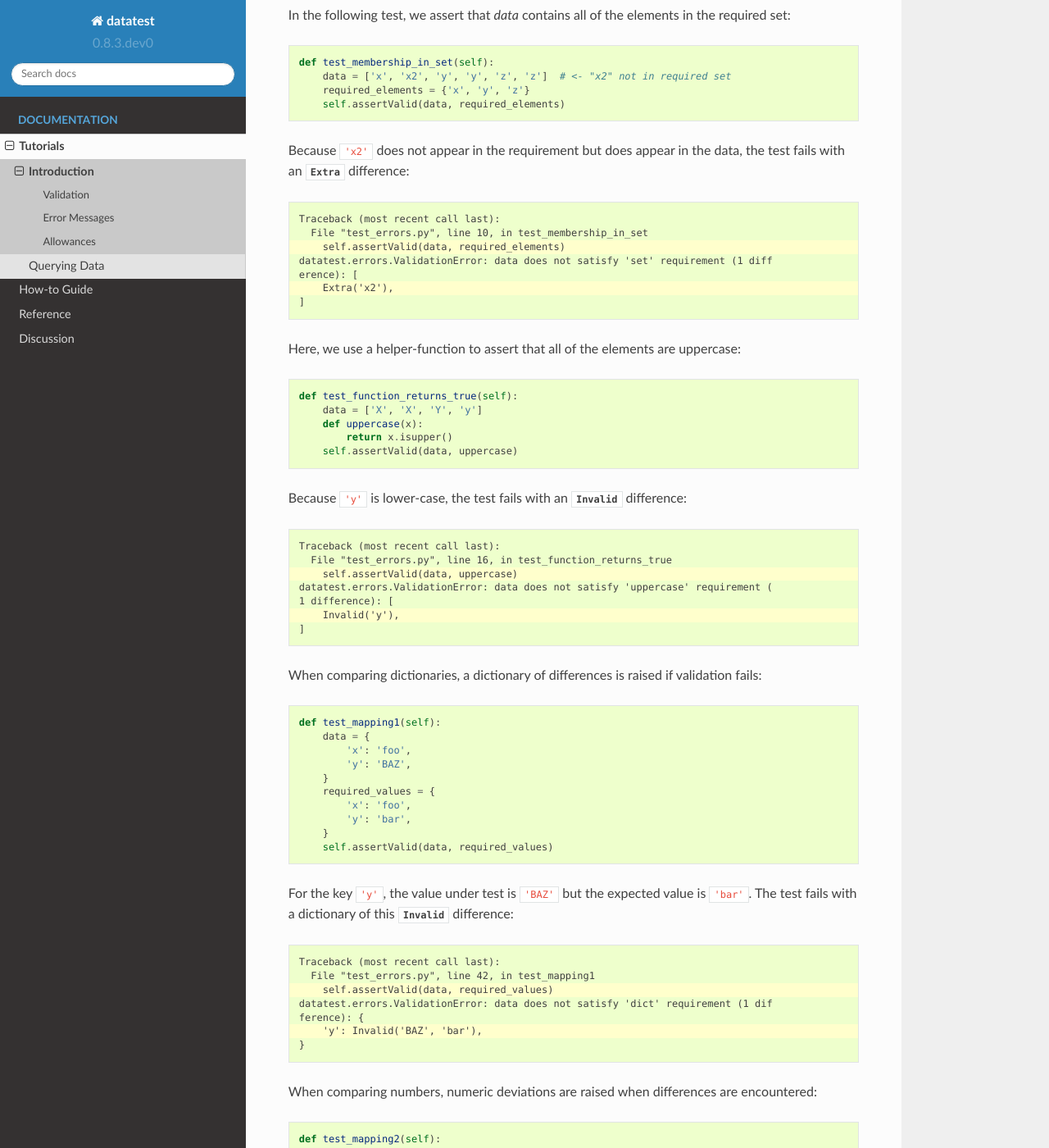
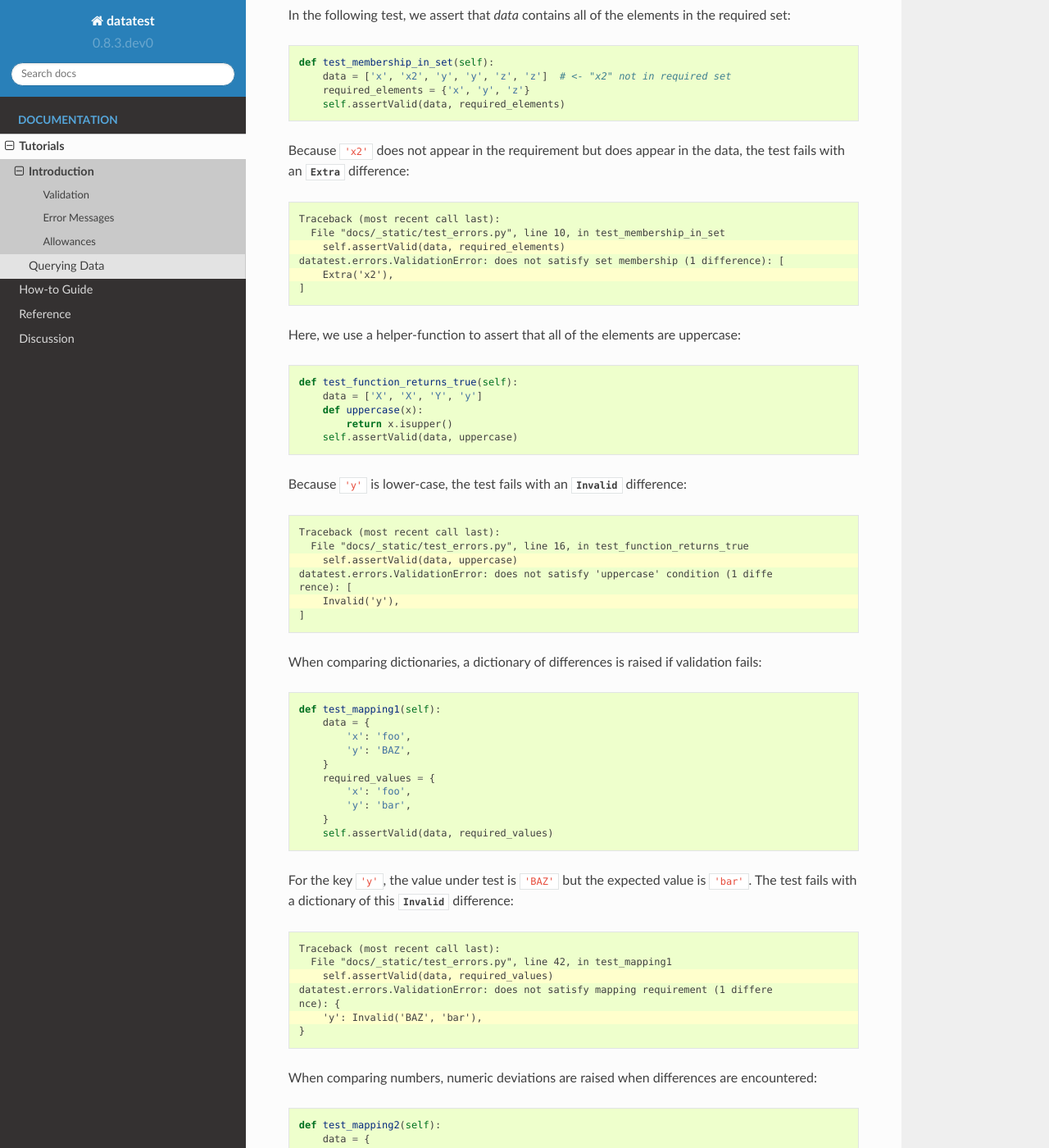
Before and after one commit to shawnbrown/datatest, a Sphinx documentation site: the page built from docs/tutorial/introduction.rst, in a window 1280 px wide and 1400 px high, scrolled down 2128 px. Shown: the whole window at 82% size. Built offline with Sphinx 7.4.7 and the Read the Docs theme 2.0.0, drawn with Linux system fonts in a browser that asks for light colours; some of the changed text lies outside the part shown.

Commit message:
Update introduction docs to reflect new error messsages.

```diff
--- a/docs/tutorial/introduction.rst
+++ b/docs/tutorial/introduction.rst
@@ -146,13 +146,12 @@ in the data, the test fails with an :class:`Extra <datatest.Extra>`
 difference:
 
 .. code-block:: none
-    :emphasize-lines: 3,6
+    :emphasize-lines: 3,5
 
     Traceback (most recent call last):
-      File "test_errors.py", line 10, in test_membership_in_set
+      File "docs/_static/test_errors.py", line 10, in test_membership_in_set
         self.assertValid(data, required_elements)
-    datatest.errors.ValidationError: data does not satisfy 'set' requirement (1 diff
-    erence): [
+    datatest.errors.ValidationError: does not satisfy set membership (1 difference): [
         Extra('x2'),
     ]
 
@@ -175,10 +174,10 @@ Because ``'y'`` is lower-case, the test fails with an :class:`Invalid
     :emphasize-lines: 3,6
 
     Traceback (most recent call last):
-      File "test_errors.py", line 16, in test_function_returns_true
+      File "docs/_static/test_errors.py", line 16, in test_function_returns_true
         self.assertValid(data, uppercase)
-    datatest.errors.ValidationError: data does not satisfy 'uppercase' requirement (
-    1 difference): [
+    datatest.errors.ValidationError: does not satisfy 'uppercase' condition (1 diffe
+    rence): [
         Invalid('y'),
     ]
 
@@ -207,10 +206,10 @@ value is ``'bar'``. The test fails with a dictionary of this
     :emphasize-lines: 3,6
 
     Traceback (most recent call last):
-      File "test_errors.py", line 42, in test_mapping1
+      File "docs/_static/test_errors.py", line 42, in test_mapping1
         self.assertValid(data, required_values)
-    datatest.errors.ValidationError: data does not satisfy 'dict' requirement (1 dif
-    ference): {
+    datatest.errors.ValidationError: does not satisfy mapping requirement (1 differe
+    nce): {
         'y': Invalid('BAZ', 'bar'),
     }
 
@@ -238,10 +237,10 @@ between the value under test and the expected value:
     :emphasize-lines: 3,6-7
 
     Traceback (most recent call last):
-      File "test_errors.py", line 53, in test_mapping2
+      File "docs/_static/test_errors.py", line 53, in test_mapping2
         self.assertValid(data, required_values)
-    datatest.errors.ValidationError: data does not satisfy 'dict' requirement (2 dif
-    ferences): {
+    datatest.errors.ValidationError: does not satisfy mapping requirement (2 differe
+    nces): {
         'x': Deviation(+1, 10),
         'y': Deviation(-2, 15),
     }
```
